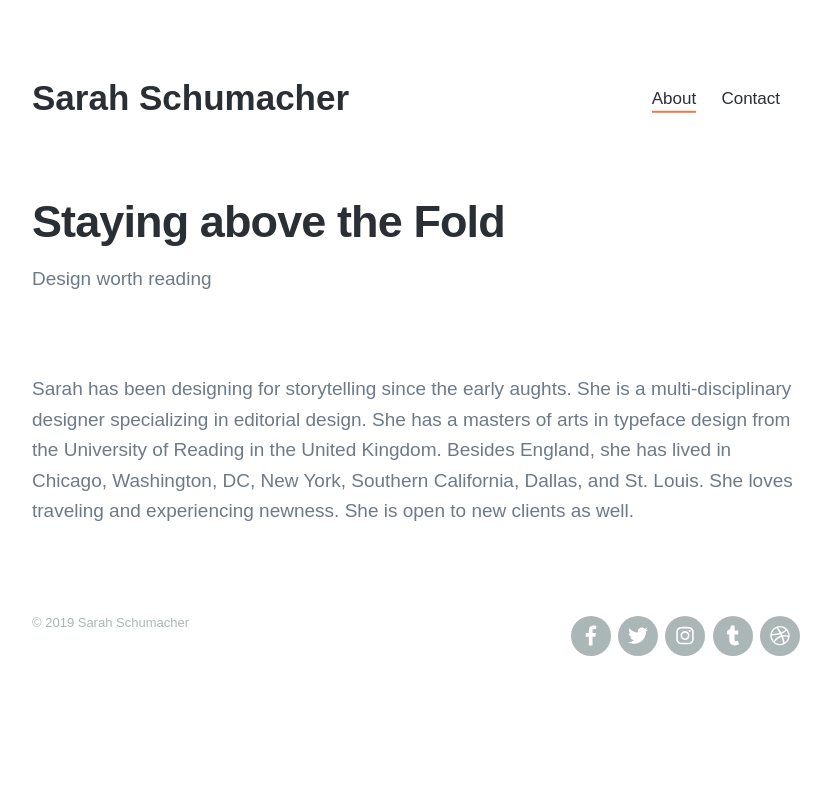
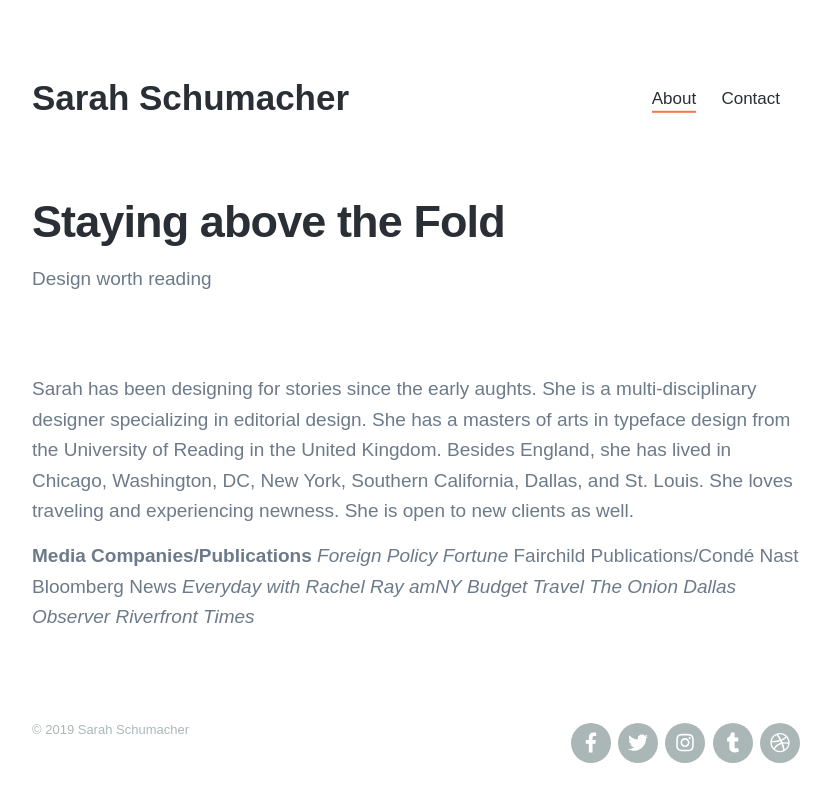
Before and after one commit to snsnsns/snsnsns.github.io, a Jekyll site: the page built from _pages/about.md, in a window 1280 px wide. Shown: the top 802 px of the page, without its empty margins (224-1055 px from the left). Built offline with Jekyll 4.4.1, drawn with Linux system fonts in a browser that asks for light colours; nearby versions of some CDN libraries; some web fonts are replaced.

Commit message:
Update about.md

```diff
--- a/_pages/about.md
+++ b/_pages/about.md
@@ -3,4 +3,16 @@ title: Staying above the Fold
 subtitle: Design worth reading
 description: Art Direction & Design
 ---
-Sarah has been designing for storytelling since the early aughts. She is a multi-disciplinary designer specializing in editorial design. She has a masters of arts in typeface design from the University of Reading in the United Kingdom. Besides England, she has lived in Chicago, Washington, DC, New York, Southern California, Dallas, and St. Louis. She loves traveling and experiencing newness. She is open to new clients as well.
+Sarah has been designing for stories since the early aughts. She is a multi-disciplinary designer specializing in editorial design. She has a masters of arts in typeface design from the University of Reading in the United Kingdom. Besides England, she has lived in Chicago, Washington, DC, New York, Southern California, Dallas, and St. Louis. She loves traveling and experiencing newness. She is open to new clients as well.
+
+__Media Companies/Publications__
+*Foreign Policy*
+*Fortune*
+Fairchild Publications/Condé Nast
+Bloomberg News
+*Everyday with Rachel Ray*
+*amNY*
+*Budget Travel*
+*The Onion*
+*Dallas Observer*
+*Riverfront Times*
```
